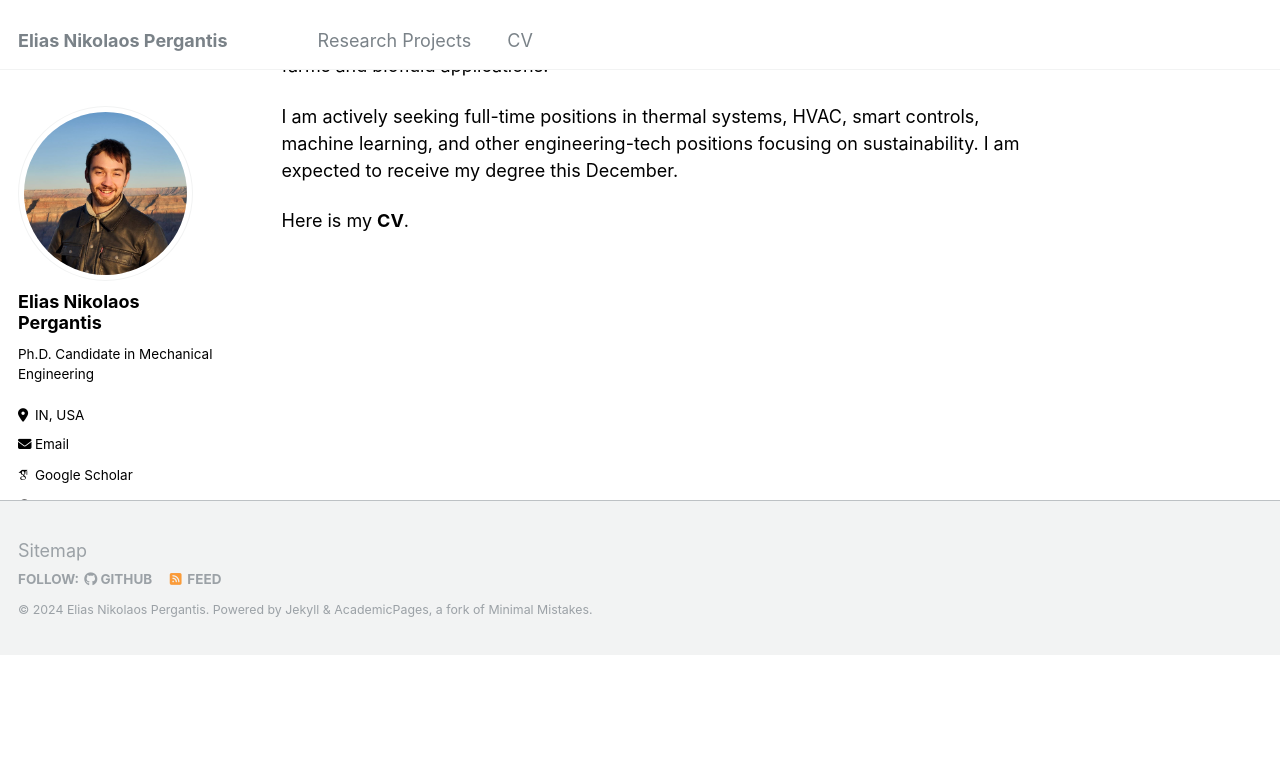
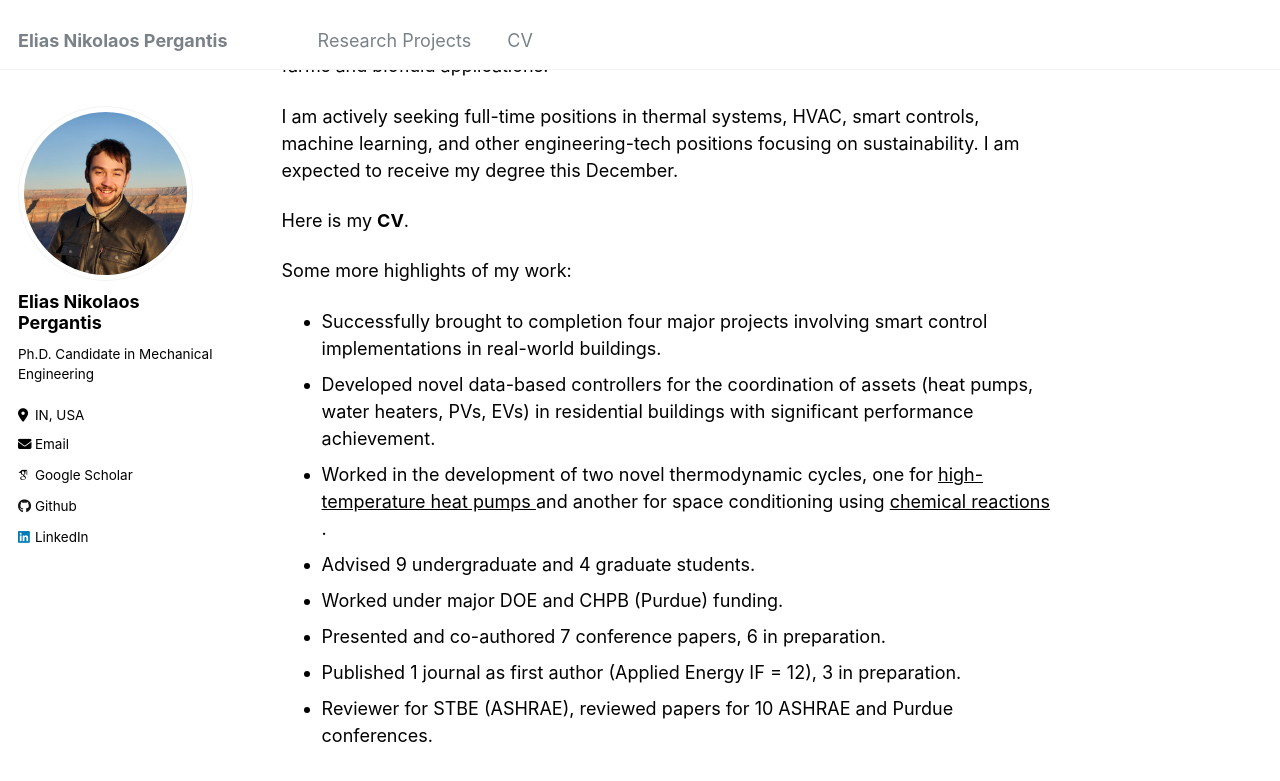
Before and after one commit to epergant/epergant.github.io, a Jekyll site: the page built from _pages/about.md, in a window 1280 px wide and 900 px high, scrolled down 742 px. Shown: the top 781 px of the window. Built offline with Jekyll 4.4.1, drawn with Linux system fonts in a browser that asks for light colours; some web fonts are replaced; before the commit the page ends 1398 px from its top, so only the background shows below that.

Commit message:
Update about.md

```diff
--- a/_pages/about.md
+++ b/_pages/about.md
@@ -27,3 +27,13 @@ Before joining Purdue, I worked as a Graduate Research Assistant at the <a href=
 I am actively seeking full-time positions in thermal systems, HVAC, smart controls, machine learning, and other engineering-tech positions focusing on sustainability. I am expected to receive my degree this December.
 
 Here is my <b><a href="https://epergant.github.io/files/CV_Pergantis.pdf" target="_blank" style="color: black; text-decoration:none;">CV</a></b>.
+
+Some more highlights of my work:
+- Successfully brought to completion four major projects involving smart control implementations in real-world buildings.
+- Developed novel data-based controllers for the coordination of assets (heat pumps, water heaters, PVs, EVs) in residential buildings with significant performance achievement.
+- Worked in the development of two novel thermodynamic cycles, one for <a href="https://heatpumpingtechnologies.org/news/1/58534/" target="_blank" style="color: black; text-decoration: underline;">high-temperature heat pumps </a> and another for space conditioning using  <a href="https://www.energy.gov/eere/buildings/articles/no-vapor-compression-electrochemical-looping-heat-pump-novel-hp" target="_blank" style="color: black; text-decoration: underline;">chemical reactions </a>.
+- Advised 9 undergraduate and 4 graduate students.
+- Worked under major DOE and CHPB (Purdue) funding.
+- Presented and co-authored 7 conference papers, 6 in preparation.
+- Published 1 journal as first author (Applied Energy IF = 12), 3 in preparation.
+- Reviewer for STBE (ASHRAE), reviewed papers for 10 ASHRAE and Purdue conferences.
```
